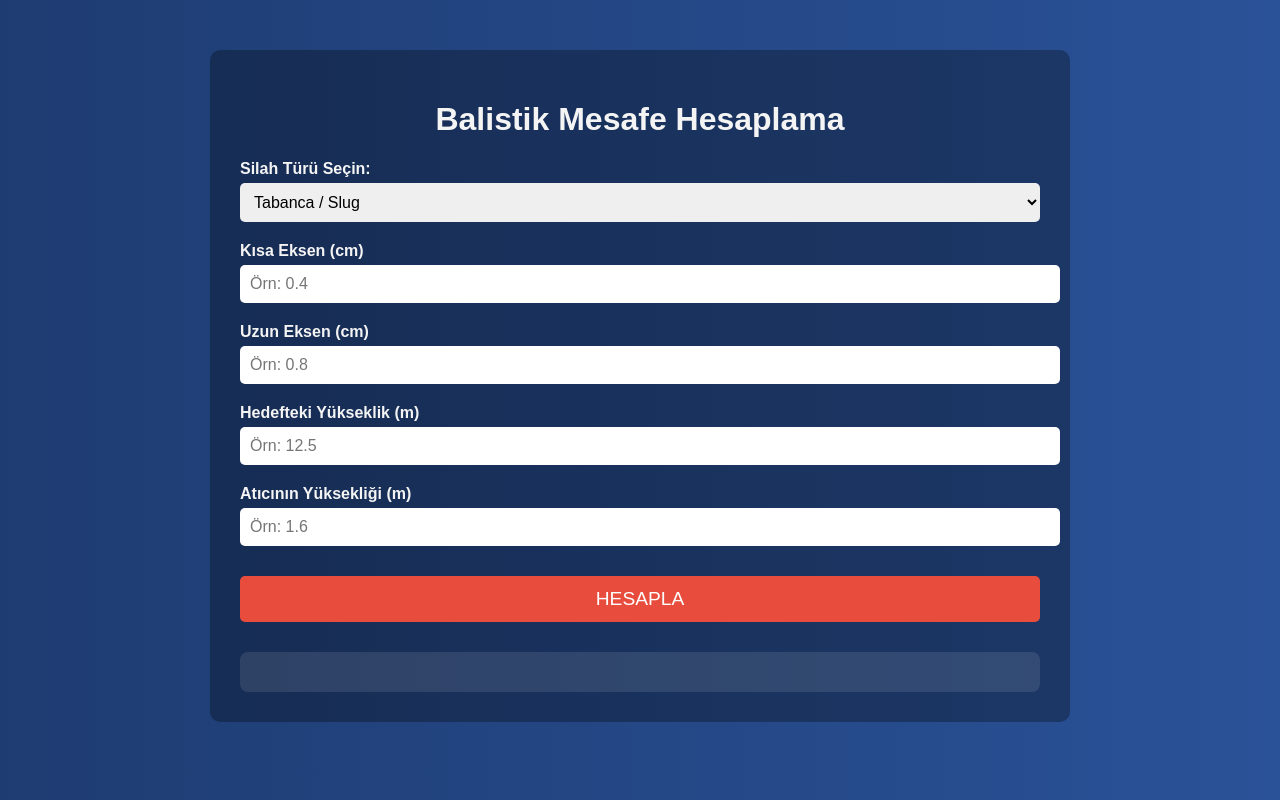
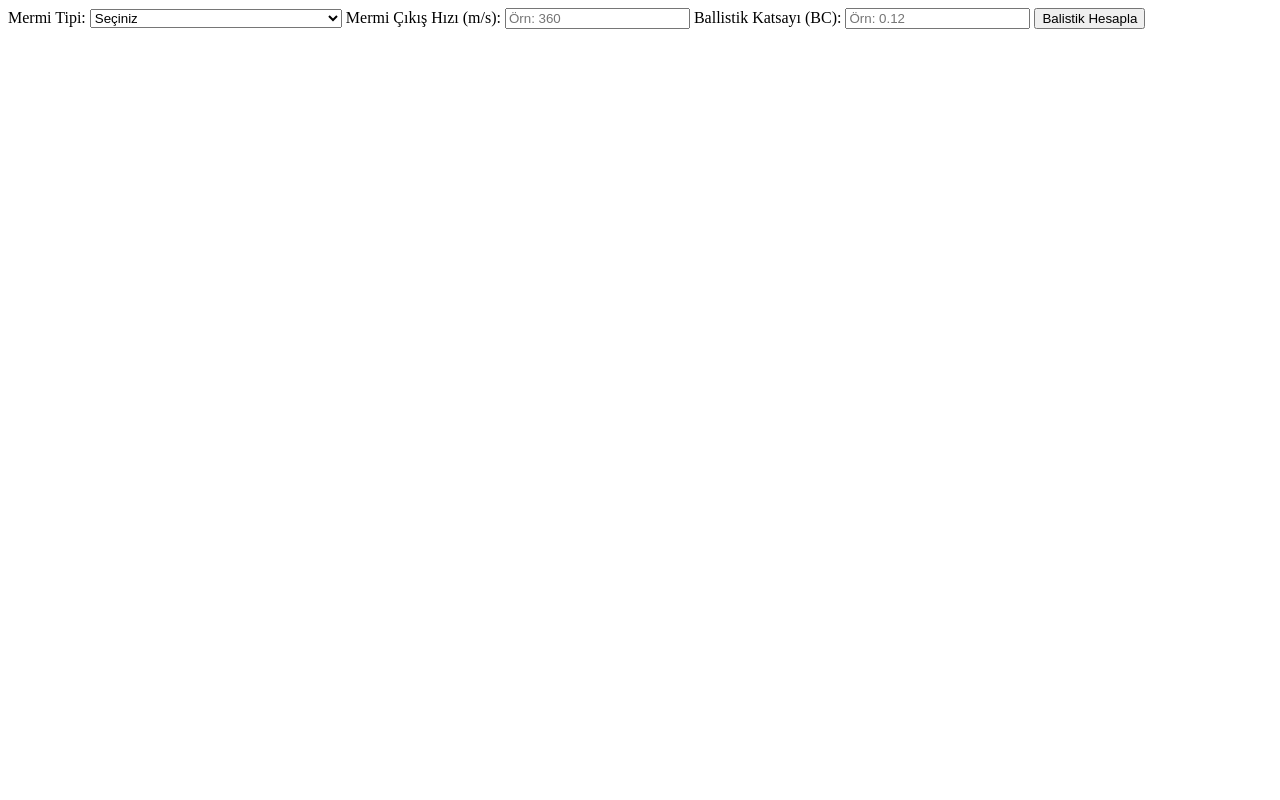
Before and after one commit to mermiacisi/Mermi, a plain HTML site: page index.html in a window 1280 px wide. Drawn offline with Linux system fonts and the light colour scheme.

Commit message:
Update index.html

```diff
--- a/index.html
+++ b/index.html
@@ -1,141 +1,71 @@
-<!DOCTYPE html><html lang="tr">
-<head>
-  <meta charset="UTF-8" />
-  <meta name="viewport" content="width=device-width, initial-scale=1.0" />
-  <title>Balistik Mesafe Hesaplama</title>
-  <style>
-    body {
-      font-family: Arial, sans-serif;
-      margin: 0;
-      padding: 0;
-      background: linear-gradient(to right, #1e3c72, #2a5298); /* Mavi degrade */
-      color: #f4f4f4;
-    }
-    .container {
-      max-width: 800px;
-      margin: 50px auto;
-      background-color: rgba(0, 0, 0, 0.3);
-      padding: 30px;
-      border-radius: 10px;
-    }
-    h1, h2 {
-      text-align: center;
-    }
-    label {
-      display: block;
-      margin-top: 20px;
-      font-weight: bold;
-    }
-    input[type="number"], select {
-      width: 100%;
-      padding: 10px;
-      margin-top: 5px;
-      border-radius: 5px;
-      border: none;
-      font-size: 1em;
-    }
-    button {
-      margin-top: 30px;
-      background-color: #e74c3c;
-      color: white;
-      padding: 12px;
-      border: none;
-      border-radius: 5px;
-      width: 100%;
-      font-size: 1.2em;
-      cursor: pointer;
-    }
-    .result {
-      margin-top: 30px;
-      background-color: rgba(255, 255, 255, 0.1);
-      padding: 20px;
-      border-radius: 8px;
-    }
-  </style>
-</head>
-<body>
-  <div class="container">
-    <h1>Balistik Mesafe Hesaplama</h1><label for="tur">Silah Türü Seçin:</label>
-<select id="tur">
-  <option value="tabanca">Tabanca / Slug</option>
-  <option value="sacma">Pompalı (Saçma)</option>
+<label for="mermiTipi">Mermi Tipi:</label>
+<select id="mermiTipi" onchange="mermiTipiSecildi()">
+  <option value="">Seçiniz</option>
+  <option value="9mm">9 mm (BC: 0.12, Hız: 360 m/s)</option>
+  <option value="45acp">.45 ACP (BC: 0.17, Hız: 260 m/s)</option>
+  <option value="12ga">12 GA Saçma (BC: 0.05, Hız: 400 m/s)</option>
 </select>
 
-<div id="tabancaInput">
-  <label for="kisa">Kısa Eksen (cm)</label>
-  <input type="number" id="kisa" placeholder="Örn: 0.4" step="0.01" />
+<label for="mermiHizi">Mermi Çıkış Hızı (m/s):</label>
+<input type="number" id="mermiHizi" step="1" placeholder="Örn: 360">
 
-  <label for="uzun">Uzun Eksen (cm)</label>
-  <input type="number" id="uzun" placeholder="Örn: 0.8" step="0.01" />
+<label for="ballistikKatsayi">Ballistik Katsayı (BC):</label>
+<input type="number" id="ballistikKatsayi" step="0.01" placeholder="Örn: 0.12">
 
-  <label for="isabet">Hedefteki Yükseklik (m)</label>
-  <input type="number" id="isabet" placeholder="Örn: 12.5" step="0.1" />
+<button onclick="hesaplaBalistik()">Balistik Hesapla</button>
 
-  <label for="namlu">Atıcının Yüksekliği (m)</label>
-  <input type="number" id="namlu" placeholder="Örn: 1.6" step="0.1" />
-</div>
+<div id="balistikSonuc"></div>
 
-<div id="sacmaInput" style="display: none;">
-  <label for="cap">Saçma Yayılma Çapı (cm)</label>
-  <input type="number" id="cap" placeholder="Örn: 100 (1 metre yayılma)" />
-</div>
+<script>
+  function mermiTipiSecildi() {
+    const tip = document.getElementById('mermiTipi').value;
+    const hizInput = document.getElementById('mermiHizi');
+    const bcInput = document.getElementById('ballistikKatsayi');
 
-<button onclick="hesapla()">HESAPLA</button>
+    if(tip === '9mm') {
+      hizInput.value = 360;
+      bcInput.value = 0.12;
+    } else if(tip === '45acp') {
+      hizInput.value = 260;
+      bcInput.value = 0.17;
+    } else if(tip === '12ga') {
+      hizInput.value = 400;
+      bcInput.value = 0.05;
+    } else {
+      hizInput.value = '';
+      bcInput.value = '';
+    }
+  }
 
-<div class="result" id="sonuc"></div>
+  function hesaplaBalistik() {
+    const hiz = parseFloat(document.getElementById('mermiHizi').value);
+    const bc = parseFloat(document.getElementById('ballistikKatsayi').value);
 
-  </div>  <script>
-    const turSec = document.getElementById('tur');
-    const tabancaDiv = document.getElementById('tabancaInput');
-    const sacmaDiv = document.getElementById('sacmaInput');
+    if(isNaN(hiz) || isNaN(bc) || hiz <= 0 || bc <= 0) {
+      alert('Lütfen geçerli mermi hızı ve BC değeri girin.');
+      return;
+    }
 
-    turSec.addEventListener('change', () => {
-      if (turSec.value === 'tabanca') {
-        tabancaDiv.style.display = 'block';
-        sacmaDiv.style.display = 'none';
-      } else {
-        tabancaDiv.style.display = 'none';
-        sacmaDiv.style.display = 'block';
-      }
-    });
+    // Basit düşüş ve mesafe tahmini (çok kabaca)
+    // Yer çekimi: 9.81 m/s²
+    // Hava direnci ve hız kaybı için basit katsayı: bc ile orantılı
 
-    function hesapla() {
-      const tur = turSec.value;
-      const sonucDiv = document.getElementById('sonuc');
+    // Örnek mesafe (m)
+    const mesafe = 50; // bunu kullanıcıdan da alabiliriz
 
-      if (tur === 'tabanca') {
-        const kisa = parseFloat(document.getElementById('kisa').value);
-        const uzun = parseFloat(document.getElementById('uzun').value);
-        const isabet = parseFloat(document.getElementById('isabet').value);
-        const namlu = parseFloat(document.getElementById('namlu').value);
+    // Hız kaybı tahmini: hız azalır ama çok basit model
+    const hizSon = hiz * Math.exp(-0.0001 * bc * mesafe);
 
-        if (!kisa || !uzun || !isabet || !namlu || kisa > uzun) {
-          sonucDiv.innerHTML = '<p>Lütfen geçerli tüm verileri girin. Kısa eksen uzun eksenden büyük olamaz.</p>';
-          return;
-        }
+    // Düşüş (y) = 0.5 * g * (t^2), t = mesafe / ortalama hız
+    const ortalamaHiz = (hiz + hizSon) / 2;
+    const zaman = mesafe / ortalamaHiz;
 
-        const oran = kisa / uzun;
-        const aciRad = Math.asin(oran);
-        const aciDeg = (aciRad * 180) / Math.PI;
-        const mesafe = Math.abs((isabet - namlu) / Math.tan(aciRad));
+    const dusus = 0.5 * 9.81 * (zaman ** 2);
 
-        sonucDiv.innerHTML = `<h2>Sonuçlar</h2>
-          <p><strong>Çarpma Açısı:</strong> ${aciDeg.toFixed(1)}°</p>
-          <p><strong>Tahmini Yatay Mesafe:</strong> ${mesafe.toFixed(2)} metre</p>`;
-
-      } else {
-        const cap = parseFloat(document.getElementById('cap').value);
-        if (!cap || cap <= 0) {
-          sonucDiv.innerHTML = '<p>Lütfen saçma yayılma çapını (cm) girin.</p>';
-          return;
-        }
-
-        // Deneysel formül: saçmalar 1 m'de ~10 cm yayılır
-        const mesafe = cap / 10;
-        sonucDiv.innerHTML = `<h2>Sonuçlar</h2>
-          <p><strong>Tahmini Mesafe:</strong> ${mesafe.toFixed(1)} metre</p>
-          <p>Not: Bu değer saçma çapına göre yaklaşık bir tahmindir.</p>`;
-      }
-    }
-  </script></body>
-</html>
+    document.getElementById('balistikSonuc').innerHTML = `
+      <p><strong>Atış Mesafesi:</strong> ${mesafe} m</p>
+      <p><strong>Son Hız (Tahmini):</strong> ${hizSon.toFixed(2)} m/s</p>
+      <p><strong>Yaklaşık Mermi Düşüşü:</strong> ${dusus.toFixed(2)} m</p>
+    `;
+  }
+</script>
```
